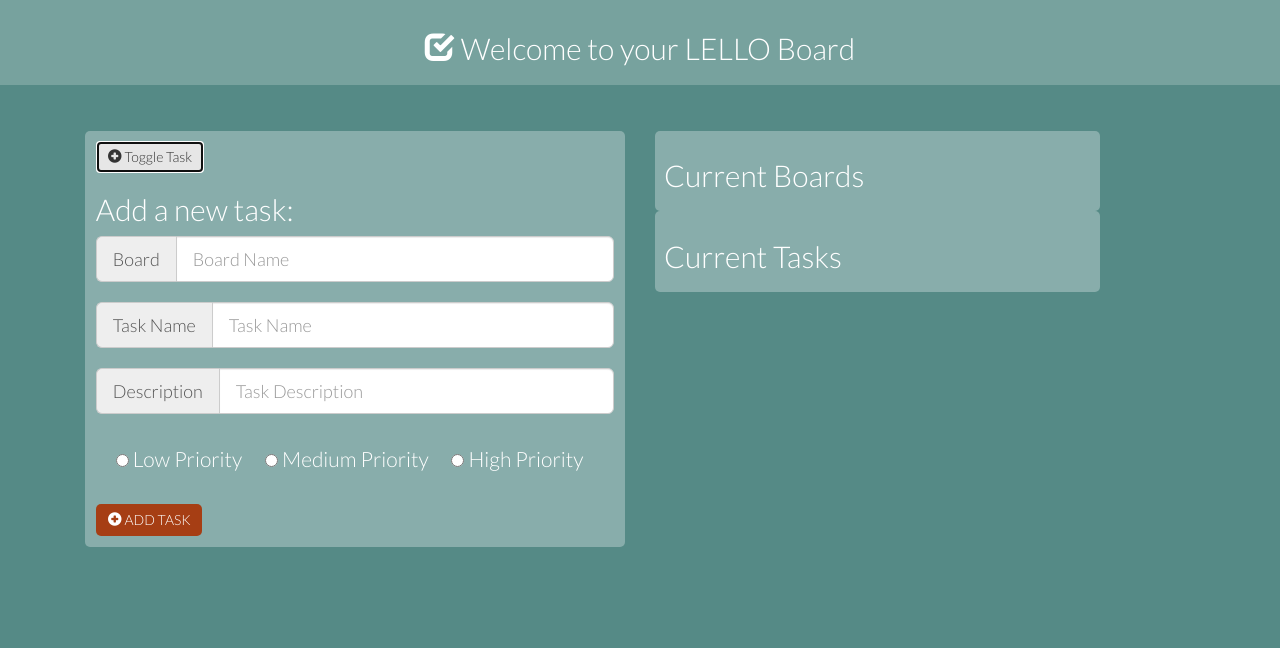
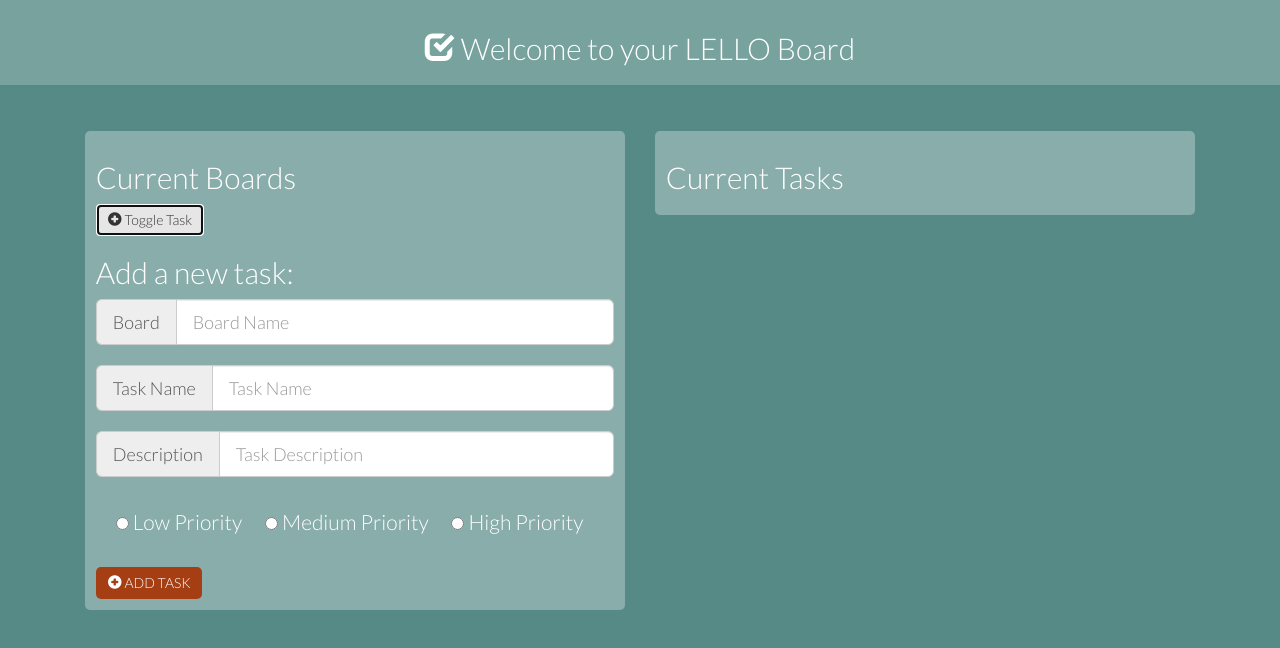
Before and after one commit to lburl01/kanban, a plain HTML site: page public/index.html in a window 1280 px wide. Both pictures are taken after a click on the button "Toggle Task". Shown: the top 648 px of the page. Drawn offline with nearby package versions, Linux system fonts and the light colour scheme; no server answers.

Commit message:
Toggle task now in correct column

```diff
--- a/public/index.html
+++ b/public/index.html
@@ -14,7 +14,7 @@
         <h2><span class="glyphicon glyphicon-check" aria-hidden="true"></span> Welcome to your LELLO Board</h2>
       </div>
     <div class="buffer"></div>
-    <div class="col-md-6">
+    <!-- <div class="col-md-6">
       <div class="opaque">
         <button type="button" class="btn btn-default" id="toggle-task"><span class="glyphicon glyphicon-plus-sign" aria-hidden="true"></span> Toggle Task</button>
         <div id="add-task-toggle">
@@ -49,20 +49,49 @@
           <button type="button" class="btn btn-default" id="add-task"><span class="glyphicon glyphicon-plus-sign" aria-hidden="true"></span> ADD TASK</button>
         </div>
       </div>
-  </div>
+  </div> -->
 
-    <div class="board">
-    </div>
-
-    <div class="col-md-5">
+    <div class="col-md-6">
       <div class="opaque">
         <h2>Current Boards</h2>
         <ul id="boards">
         </ul>
+        <button type="button" class="btn btn-default" id="toggle-task"><span class="glyphicon glyphicon-plus-sign" aria-hidden="true"></span> Toggle Task</button>
+        <div id="add-task-toggle">
+          <h2>Add a new task: </h2>
+          <div class="input-group input-group-lg">
+            <span class="input-group-addon" id="sizing-addon1">Board</span>
+            <input type="text" class="form-control" placeholder="Board Name" aria-describedby="sizing-addon1" id='board-name'>
+          </div>
+          <br />
+          <div class="input-group input-group-lg">
+            <span class="input-group-addon" id="sizing-addon1">Task Name</span>
+            <input type="text" class="form-control" placeholder="Task Name" aria-describedby="sizing-addon1" id="task-name">
+          </div>
+          <br />
+          <div class="input-group input-group-lg">
+            <span class="input-group-addon" id="sizing-addon1">Description</span>
+            <input type="text" class="form-control" placeholder="Task Description" aria-describedby="sizing-addon1" id="task-description">
+          </div>
+          <br />
+          <div class="checkbox">
+            <label>
+              <input type="radio" name="label" id="low" value="low"> Low Priority
+            </label>
+            <label>
+              <input type="radio" name="label" id="med" value="medium"> Medium Priority
+            </label>
+            <label>
+              <input type="radio" name="label" id="high" value="high"> High Priority
+            </label>
+          </div>
+          <br />
+          <button type="button" class="btn btn-default" id="add-task"><span class="glyphicon glyphicon-plus-sign" aria-hidden="true"></span> ADD TASK</button>
       </div>
     </div>
+  </div>
 
-    <div class="col-md-5">
+    <div class="col-md-6">
       <div class="opaque">
         <h2>Current Tasks</h2>
         <ul id="tasks">
```
